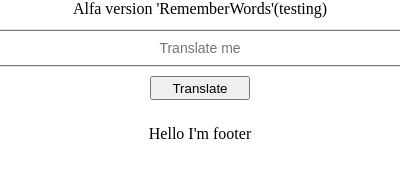
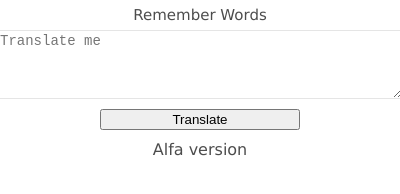
Before and after one commit to AndrewTi/RememberWords, a browser extension: page popup.html in a window 400 px wide. Drawn offline with Linux system fonts and the light colour scheme.

Commit message:
I have updated popup.html file added button to add word

```diff
--- a/popup.html
+++ b/popup.html
@@ -4,22 +4,23 @@
     <meta charset="UTF-8">
     <meta name="viewport" content="width=device-width, initial-scale=1.0">
     <meta http-equiv="X-UA-Compatible" content="ie=edge">
-    <title>Test</title>
+    <title>Remember Words</title>
     <style>
         body {
             min-width: 370px;
             min-height: 130px;
             margin: 0;
             padding: 0;
-            display: flex;
-            flex-direction: column;
-            justify-content: space-between;
+            color: rgba(0,0,0,0.7);
+            font-family: 'Lucida Sans', 'Lucida Sans Regular', 'Lucida Grande', 'Lucida Sans Unicode', Geneva, Verdana, sans-serif;
         }
 
         .header {
-            height: 15px;
+            height: 30px;
             display: flex;
             justify-content: center;
+            align-items: center;
+            font-size: 15px;
         }
 
         .main-content {
@@ -32,17 +33,17 @@
         }
 
         .main-content > .input-translate {
-            height: 30px;
             width: 100%;
             font-size: 14px;
-            text-align: center;
             /* border-top: 1px solid grey; */
             /* border-bottom: 1px solid grey; */
-            outline: 1px solid rgba(0,0,0,0.1);
+            /* outline: 1px solid rgba(0,0,0,0.1); */
+            border: 1px solid rgba(0,0,0,0.1);
+            outline: 0px;
         }
 
         .main-content > .button-translate {
-            width: 100px;
+            width: 200px;
             height: 24px;
             margin-top: 10px;
         }
@@ -71,18 +72,20 @@
 </head>
 <body>
     <header class="header">
-        Alfa version 'RememberWords'(testing)
+        Remember Words
     </header>
     <main>
         <section class="main-content">
-            <input class="input-translate" type="text" id="translate-it" placeholder="Translate me">
+            <textarea class="input-translate" rows='5' id="translate-it" placeholder="Translate me"></textarea>
             <button class="button-translate" id='send-text'>Translate</button>
         </section>
-        <section class="translated-text hide" id='output-text'>
+        <section class="translated-text hide" id='text-block'>
+            <div id='output-text'></div>
+            <button id='add-word'>Add the word</button>
         </section>
     </main>
     <footer class="footer">
-        Hello I'm footer
+        Alfa version
     </footer>
     <script src="app.js"></script>
 </body>
```
